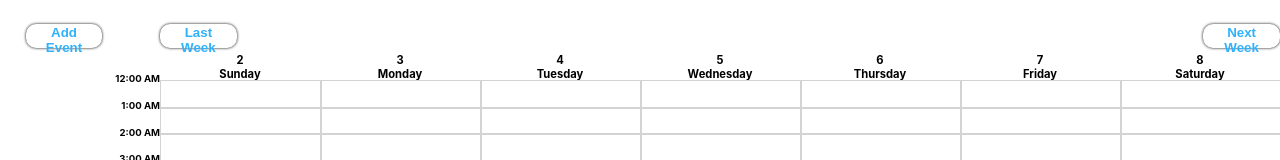
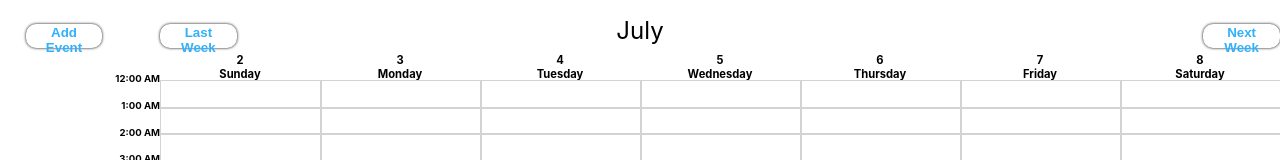
Before and after one commit to akwan84/Calender, a React (Create React App) app: page / in a window 1280 px wide. Shown: the top 160 px of the page. Built offline with nearby package versions, Linux system fonts and the light colour scheme; the HTML template or start-up script is replaced by a standard one.

Commit message:
added the month header

```diff
--- a/src/App.js
+++ b/src/App.js
@@ -5,14 +5,16 @@ import EventInfo from './EventInfo';
 import Grid from './Grid';
 import Days from './Days';
 import EditEvent from './EditEvent';
+import MonthHeader from './MonthHeader';
 
 /*
 TODO:
-- Reposition and style the last week, next week, and add event buttons
 - Display month of the corresponding week
+    - Create a custom component for it
 - Modify the way events display when too widget is too thin
 - Use local storage to store events
 - Add CSS to account for page resizing
+- Change font in the information box
 */
 
 function App() {
@@ -69,13 +71,11 @@ function App() {
 
     const prevWeek = () => {
         let date = new Date(weekStart);
-        console.log(date);
         setWeekStart(date.setDate(date.getDate() - 7));
     }
 
     const nextWeek = () => {
         let date = new Date(weekStart);
-        console.log(date);
         setWeekStart(date.setDate(date.getDate() + 7));
     }
 
@@ -301,6 +301,7 @@ function App() {
                 <div>
                     <button onClick = {() => openAddEvent()} style = {{position: "absolute", left: "2%", top: "3vh", width: "6%"}} className = "home-button"><strong>Add Event</strong></button>
                     <button onClick = {() => prevWeek()} style = {{position: "absolute", left: "12.5%", top: "3vh"}} className = "home-button"><strong>Last Week</strong></button>
+                    <MonthHeader weekStart = {weekStart}/>
                     <button onClick = {() => nextWeek()} style = {{position: "absolute", right: "0%", top: "3vh"}} className = "home-button"><strong>Next Week</strong></button>
                     <Days
                         weekStart = {weekStart}
--- /dev/null
+++ b/src/MonthHeader.js
@@ -0,0 +1,9 @@
+const MonthHeader = ({ weekStart }) => {
+    const months = ["January", "February", "March", "April", "May", "June", "July", "August", "September", "October", "November", "December"];
+    const asDate = new Date(weekStart);
+    return (
+        <div id = "month">{months[asDate.getMonth()]}</div>
+    )
+}
+
+export default MonthHeader;
--- a/src/index.css
+++ b/src/index.css
@@ -162,3 +162,12 @@ code {
   border: 0px;
   box-shadow: 0px 0px 3px black;
 }
+
+#month {
+  width: 25%;
+  position: absolute;
+  left: 37.5%;
+  text-align: center;
+  font-size: 3vh;
+  top: 2vh;
+}
```
